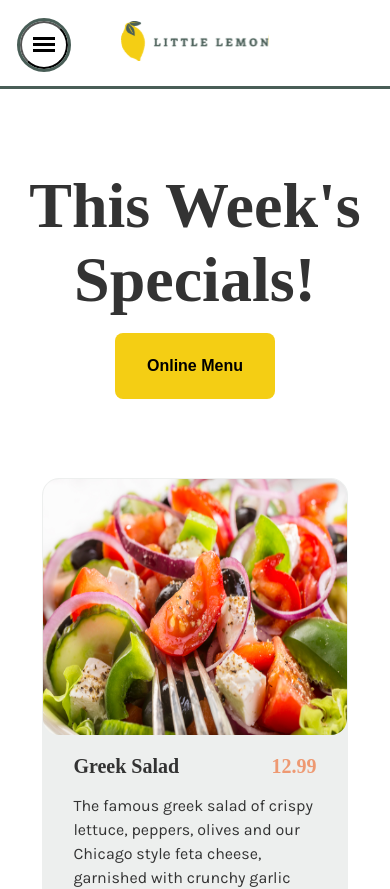
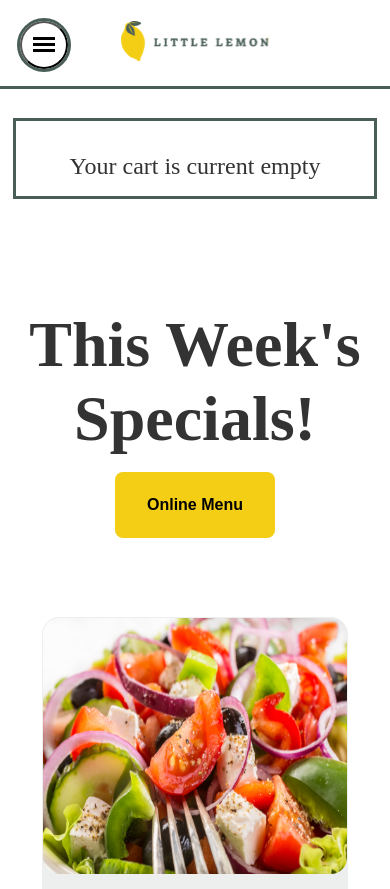
Before and after one commit to B-Kiraly/Coursera-Meta-Frontend-8-Capstone-Project-v2, a React (Create React App) app: page /orders in a window 390 px wide. Shown: the top 889 px of the page. Built offline with nearby package versions, Linux system fonts and the light colour scheme; a web font is replaced by a local one.

Commit message:
Created cart component
it is working, looks decent, and is responsive. It's just missing some
functional elements that will need to be added later

```diff
--- a/src/App.css
+++ b/src/App.css
@@ -485,6 +485,74 @@ header, nav {
   z-index: 0;
 }
 
+/* CART */
+
+.cart {
+  padding: 2rem 0;
+}
+
+.cart__container {
+  outline: 3px solid var(--primary-green);
+  padding: 1rem;
+  display: flex;
+  flex-direction: column;
+
+}
+
+.cart__list {
+  list-style: none;
+  display: flex;
+  flex-direction: column;
+  gap: 1rem;
+}
+
+.cart__item {
+  display: flex;
+  justify-content: space-between;
+  align-items: center;
+  gap: 1.6rem;
+}
+
+.cart__item__image {
+  max-width: 10rem;
+}
+
+.cart__item__title, .cart__item__price {
+  font-size: 2rem;
+  text-align: left;
+}
+
+.cart__item__title {
+  width: 15rem;
+  white-space: nowrap;
+}
+
+.cart__item__price {
+  width: 10rem;
+}
+
+.cart__item__delete {
+  padding: 0.6rem 1.2rem;
+  position: relative;
+}
+
+.cart__item__delete:hover::before {
+  content: "Delete an order of this item";
+  font-size: 1rem;
+  white-space: nowrap;
+  color: darkgray;
+  position: absolute;
+  top: -1rem;
+  left: -3rem;
+}
+
+.cart__item__subtotal {
+  width: 100%;
+  padding: 1rem;
+  outline: 1px solid var(--primary-green);
+  text-align: right;
+}
+
 /* Footer */
 
 .footer {
@@ -762,6 +830,33 @@ form > h1 {
     top: -5rem;
     z-index: 1;
   }
+
+  .cart__list {
+    flex-direction: row;
+    overflow-x: scroll;
+  }
+
+  .cart__container {
+    gap: 1rem;
+  }
+
+  .cart__item {
+    flex-direction: column;
+  }
+
+  .cart__item__price, .cart__item__title {
+    font-size: 1.5rem;
+    text-align: center;
+    width: unset;
+    min-width: 12rem;
+  }
+
+  .cart__item__image {
+    max-width: unset;
+    width: 7rem;
+    height: 5.5rem;
+  }
+
 }
 
 @media all and (max-width: 600px) {
--- a/src/App.jsx
+++ b/src/App.jsx
@@ -8,6 +8,7 @@ import { Routes, Route } from 'react-router-dom'
 import About from './components/About'
 import Testimonials from './components/Testimonials'
 import Specials from './components/Specials'
+import Cart from './components/Cart'
 
 function App() {
 
@@ -17,7 +18,8 @@ function App() {
       <Routes>
         <Route index element={<Homepage />} />
         <Route path='/about' element={<><About /><Testimonials /></>} />
-        {['menu', 'orders', 'specials'].map((path, index) => <Route key={index} path={path} element={<Specials />} />)}
+        {['menu', 'specials'].map((path, index) => <Route key={index} path={path} element={<Specials />} />)}
+        <Route path='/orders' element={<><Cart /><Specials /></>} />
         <Route path='/reservation' element={<Booking />} />
         <Route path='/confirmation' element={<Confirmation />} />
       </Routes>
--- /dev/null
+++ b/src/components/Cart.jsx
@@ -0,0 +1,47 @@
+import { useCart } from "../providers/CartContext"
+import { useEffect, useState } from "react"
+
+export default function Cart() {
+
+    const {cart, setCart}= useCart()
+
+    const [subtotal, setSubtotal] = useState(0)
+
+    useEffect(() => {
+        setSubtotal(0)
+        cart.forEach(itemObj => {
+            setSubtotal(prevTotal => prevTotal + (itemObj.dish.price * itemObj.quantity))
+        })
+    }, [cart])
+
+    return (
+        <section className="cart">
+            <div className="container cart__container">
+                <ul className="cart__list">
+                    {cart.map(itemObj => {
+                        return (
+                            <li
+                            key={itemObj.dish.id}
+                            className="cart__item"
+                            >
+                                <img className="cart__item__image" src={itemObj.dish.imageSrc} alt={itemObj.dish.name} />
+                                <p className="cart__item__title">{itemObj.dish.name} x{itemObj.quantity}</p>
+                                <p className="cart__item__price">${(itemObj.dish.price * itemObj.quantity).toFixed(2)}</p>
+                                <button
+                                className="cart__item__delete"
+                                >X
+                                </button>
+                            </li>
+                        )
+                    })}
+                </ul>
+                {cart.length === 0?
+                <p className="cart__item__title">Your cart is current empty</p>
+                :
+                <p className="cart__item__title cart__item__subtotal">Subtotal: {subtotal}</p>
+                }
+            </div>
+
+        </section>
+    )
+}
--- a/src/providers/CartContext.jsx
+++ b/src/providers/CartContext.jsx
@@ -1,6 +1,6 @@
 import { createContext, useContext, useState } from "react";
 
-const cartContext = createContext(undefined)
+const cartContext = createContext({})
 
 export const CartProvider = ({ children }) => {
 
```
Also changed, not shown: 1 other file (tests, documents, lock files or other folders).
